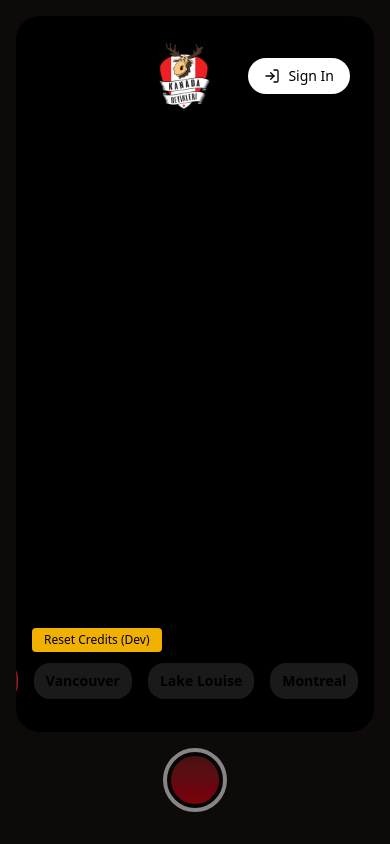
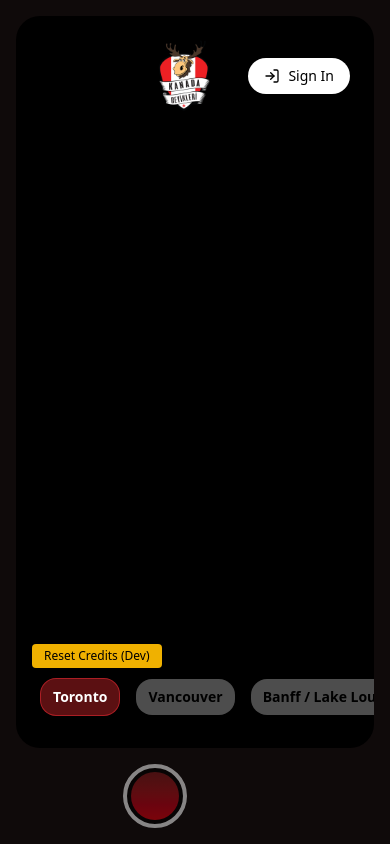
Before and after one commit to BoraALAP/photoapp, a Next.js app: page / in a window 390 px wide. Built offline with nearby package versions, Linux system fonts and the light colour scheme; no server answers.

Commit message:
Enhance layout and styling: Add viewport fit for better mobile experience, implement full-height body class, and introduce custom scrollbar utility in CSS. Refactor home page layout for improved control positioning and styling consistency in preset selector component.

```diff
--- a/app/globals.css
+++ b/app/globals.css
@@ -172,3 +172,13 @@
     @apply bg-background text-foreground;
   }
 }
+
+@layer utilities {
+  .scrollbar-hide {
+    -ms-overflow-style: none;
+    scrollbar-width: none;
+  }
+  .scrollbar-hide::-webkit-scrollbar {
+    display: none;
+  }
+}
--- a/app/layout.tsx
+++ b/app/layout.tsx
@@ -13,6 +13,7 @@ export const viewport: Viewport = {
   initialScale: 1,
   maximumScale: 1,
   userScalable: false,
+  viewportFit: "cover",
 };
 
 export default function RootLayout({
@@ -22,8 +23,8 @@ export default function RootLayout({
 }>) {
   return (
     <ClerkProvider>
-      <html lang="en">
-        <body className="antialiased">
+      <html lang="en" className="h-full">
+        <body className="antialiased h-full bg-[#0f0a0a] overflow-hidden">
           {children}
         </body>
       </html>
--- a/app/page.tsx
+++ b/app/page.tsx
@@ -192,11 +192,9 @@ export default function Home() {
 
 
   return (
-    <div className="min-h-screen bg-[#0f0a0a] flex flex-col items-center pb-8 pt-4 px-4 relative">
-      {/* Sign In/Out Button - Top Right */}
-
+    <div className="h-full w-full bg-[#0f0a0a] flex flex-col items-center justify-between p-4 gap-4 overflow-hidden">
       {/* Main Photo Frame */}
-      <div className="flex-1 w-full  rounded-3xl overflow-hidden relative mb-4 bg-black">
+      <div className="flex-1 w-full  rounded-3xl overflow-hidden relative bg-black">
         {photoPreview ? (
           <Image
             src={photoPreview}
@@ -291,21 +289,28 @@ export default function Home() {
         />
       </div>
 
-      {/* Credit Display - Bottom Left */}
-      {isSignedIn && credits !== null && (
-        <p className="absolute bottom-16 left-6 text-sm text-white z-10 font-normal">
+      {/* Bottom Controls */}
+      <div className="w-full  flex items-center justify-between px-2">
+        {/* Credit Display */}
+        {isSignedIn && credits !== null ? (
+          <p className="text-sm text-white font-normal">
             Credit: {credits}
           </p>
+        ) : (
+          <div />
         )}
+
         {/* Camera/Generate Button */}
-
         <button
           onClick={photoPreview ? handleGenerate : capturePhoto}
           disabled={generating || (!stream && !photoPreview)}
-        className="w-16 h-16 rounded-full bg-black border-4 border-white p-1 disabled:opacity-50 disabled:cursor-not-allowed flex items-center justify-center"
+          className="w-16 h-16 rounded-full bg-black border-4 border-white p-1 disabled:opacity-50 disabled:cursor-not-allowed flex items-center justify-center shrink-0"
         >
           <div className="w-full h-full rounded-full bg-gradient-to-b from-red-900 to-red-600" />
         </button>
+
+        <div className="w-20" />
+      </div>
 
       {/* Purchase Modal */}
       {showPurchaseModal && (
--- a/components/preset-selector.tsx
+++ b/components/preset-selector.tsx
@@ -28,15 +28,12 @@ export function PresetSelector({
   return (
     <div
       className={cn(
-        "flex gap-4 items-center justify-center px-6 overflow-x-auto",
+        "flex gap-4 items-center  px-6 overflow-x-auto scrollbar-hide ",
         className
       )}
     >
       {presets.map((preset) => {
         const isSelected = preset.id === selectedPreset;
-
-        // Match legacy label from home page when available
-        const label = preset.id === "banff" ? "Lake Louise" : preset.name;
 
         return (
           <button
@@ -48,11 +45,11 @@ export function PresetSelector({
               BUTTON_BASE_CLASSES,
               isSelected
                 ? "bg-red-900/70 text-white border border-red-500/50"
-                : "bg-white/10 backdrop-blur-sm text-black hover:bg-white/20",
+                : "bg-white/30 backdrop-blur-sm text-black hover:bg-white/20",
               disabled && !isSelected && "cursor-not-allowed opacity-50"
             )}
           >
-            {label}
+            {preset.name}
           </button>
         );
       })}
--- /dev/null
+++ b/components/ui/glass.tsx
@@ -0,0 +1,21 @@
+/**
+ * Glass Component
+ *
+ * Provides a glassmorphism effect wrapper for UI elements.
+ */
+
+import { ReactNode } from "react";
+import { cn } from "@/lib/utils";
+
+interface GlassProps {
+  children: ReactNode;
+  className?: string;
+}
+
+export function Glass({ children, className }: GlassProps) {
+  return (
+    <div className={cn("backdrop-blur-md bg-white/10 rounded-2xl", className)}>
+      {children}
+    </div>
+  );
+}
```
Lines whose indentation alone changed are shown as unchanged.
